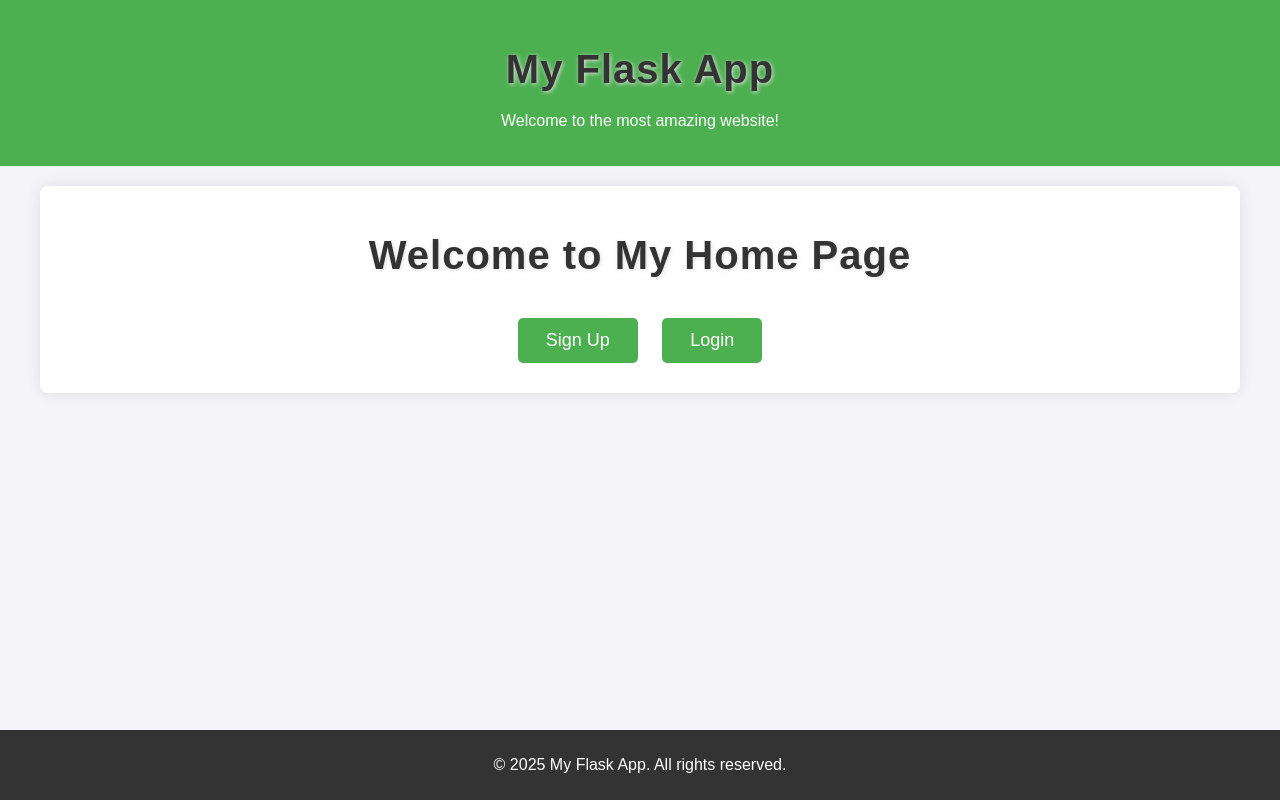
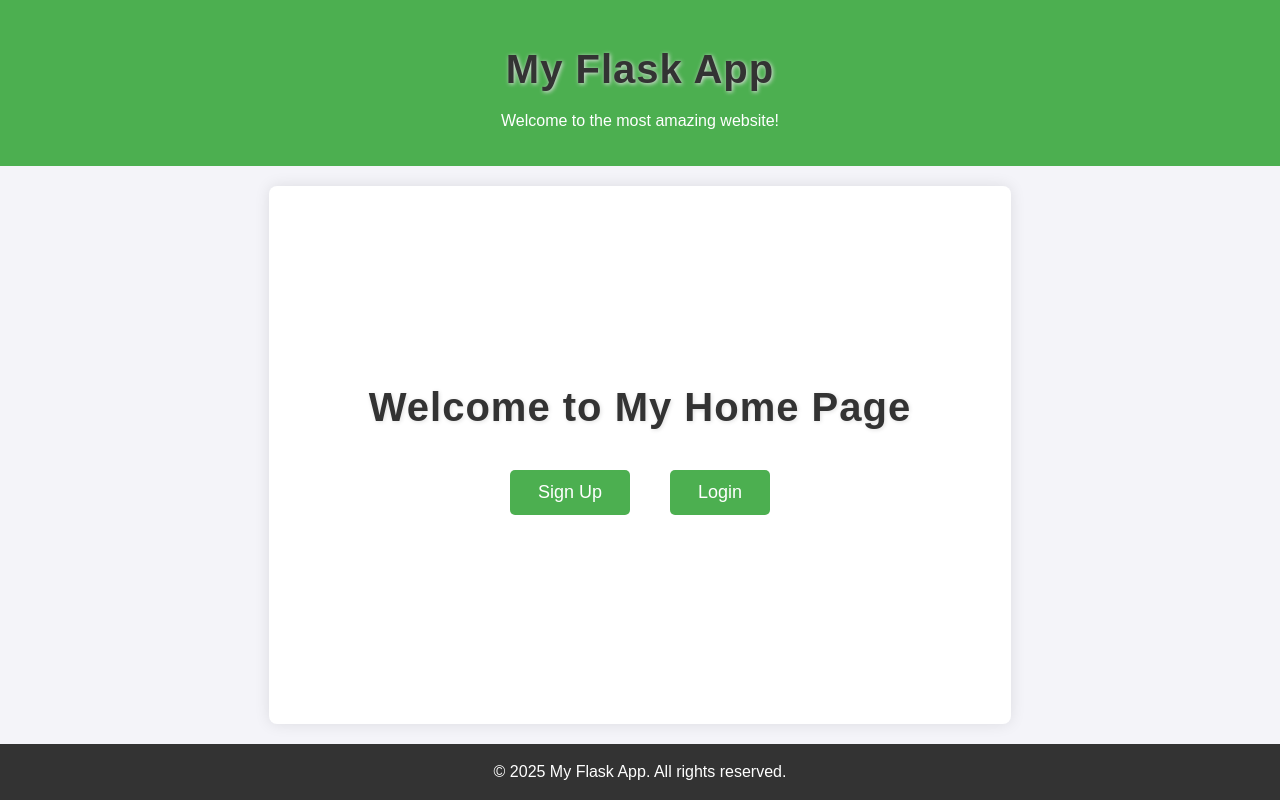
Before and after one commit to BenZehavi423/smart-dashboard, a Flask app: page / in a window 1280 px wide. Run offline with Flask 3, Linux system fonts and the light colour scheme.

Commit message:
fix style of footer and start pages

```diff
--- a/website/web/static/style.css
+++ b/website/web/static/style.css
@@ -4,6 +4,41 @@ body {
     margin: 0;
     padding: 0;
     color: #333;
+    min-height: 100vh;
+}
+
+body.full-height-layout {
+    display: flex;
+    flex-direction: column;
+}
+
+.start-pages {
+    display: flex;
+    flex-direction: column;
+    justify-content: center;
+    align-items: center;
+    gap: 20px;
+    flex: 1;
+}
+
+.home-buttons {
+    flex-direction: column;
+    justify-content: center;
+    align-items: center;
+    text-align: center;
+    gap: 30px;
+}
+
+.home-buttons h1 {
+    width: 100%;
+    margin: 0;
+}
+
+.home-buttons .button-container {
+    display: flex;
+    flex-direction: row;
+    gap: 20px;
+    justify-content: center;
 }
 
 header {
@@ -34,10 +69,21 @@ footer {
     background-color: #333;
     color: white;
     text-align: center;
-    padding: 10px 0;
-    position: fixed;
-    width: 100%;
-    bottom: 0;
+    padding: 3px 0;
+    margin-top: auto;
+}
+
+body.full-height-layout .container {
+    flex: 1;
+    display: flex;
+    flex-direction: column;
+}
+
+body.full-height-layout .content {
+    flex: 1;
+    display: flex;
+    flex-direction: column;
+    justify-content: center;
 }
 
 .container {
@@ -46,18 +92,17 @@ footer {
     padding: 0 15px;
 }
 
-
 .content {
-    padding: 20px;
+    padding: 100px;
     background-color: white;
     border-radius: 8px;
     box-shadow: 0 0 15px rgba(0, 0, 0, 0.1);
 }
 
-
 button,
 a.button {
     display: inline-block;
+    width: fit-content;
     margin: 10px;
     padding: 12px 28px;
     font-size: 18px;
@@ -110,7 +155,6 @@ h1 {
     text-align: center;
     text-shadow: 1px 1px 4px #e0e0e0;
 }
-
 
 .plot-gallery {
     max-width: 800px;
--- a/website/web/templates/base.html
+++ b/website/web/templates/base.html
@@ -9,7 +9,7 @@
     </title>
     <link rel="stylesheet" href="{{ url_for('static', filename='style.css') }}">
 </head>
-<body>
+<body class="{% if request.endpoint in ['views.home', 'auth.login', 'auth.register'] %}full-height-layout{% endif %}">
     <!-- Header -->
     <header>
         <h1>My Flask App</h1>
--- a/website/web/templates/home.html
+++ b/website/web/templates/home.html
@@ -3,9 +3,11 @@
 My Home
 {% endblock %}
 {% block content %}
-<h1>Welcome to My Home Page</h1>
-<div style="margin-top: 30px; text-align: center;">
-    <a href="{{ url_for('auth.register') }}" class="button">Sign Up</a>
-    <a href="{{ url_for('auth.login') }}" class="button">Login</a>
+<div class="start-pages home-buttons">
+    <h1>Welcome to My Home Page</h1>
+    <div class="button-container">
+        <a href="{{ url_for('auth.register') }}" class="button">Sign Up</a>
+        <a href="{{ url_for('auth.login') }}" class="button">Login</a>
+    </div>
 </div>
 {% endblock %}
--- a/website/web/templates/login.html
+++ b/website/web/templates/login.html
@@ -4,6 +4,7 @@ Login
 {% endblock %}
 
 {% block content %}
+<div class="start-pages">
 <h2>Login</h2>
 <form method="POST" action="{{ url_for('auth.login') }}">
     <div>
@@ -26,4 +27,5 @@ Login
         {% endfor %}
     </ul>
 {% endif %}
+</div>
 {% endblock %}
--- a/website/web/templates/register.html
+++ b/website/web/templates/register.html
@@ -5,6 +5,7 @@ Register
 {% endblock %}
 
 {% block content %}
+<div class="start-pages">
 <h2>Register</h2>
 
 <!-- Flash messages (success or error) -->
@@ -35,4 +36,5 @@ Register
 </form>
 
 <p>Already have an account? <a href="{{ url_for('auth.login') }}">Log in</a></p>
+</div>
 {% endblock %}
```
